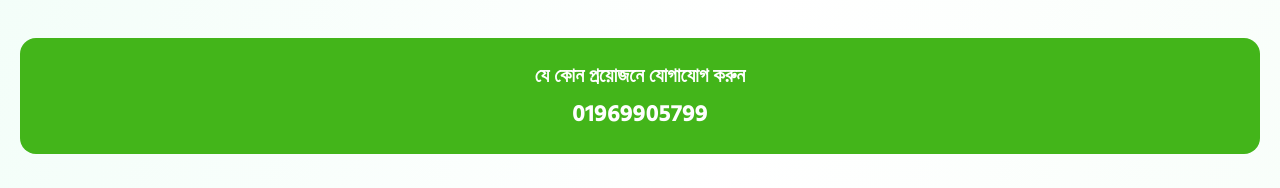
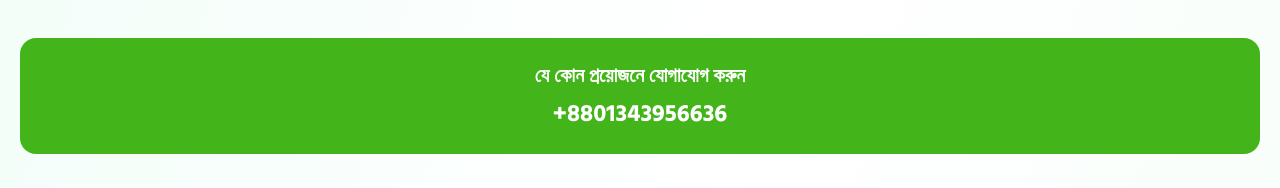
Before and after one commit to hirock0/organic_products, a Next.js app: page / in a window 1280 px wide. Shown: the part 1787-1975 px from the top of the page. Built offline with nearby package versions, Linux system fonts and the light colour scheme.

Commit message:
number changed

```diff
--- a/src/components/Home/Slogan/Slogan1.tsx
+++ b/src/components/Home/Slogan/Slogan1.tsx
@@ -70,7 +70,7 @@
       {/* Contact Section */}
       <div className="theme_background text-white text-center py-6 mt-10 rounded-2xl">
         <h3 className="text-xl font-bold">যে কোন প্রয়োজনে যোগাযোগ করুন</h3>
-        <p className="text-2xl font-extrabold mt-2">01969905799</p>
+        <p className="text-2xl font-extrabold mt-2">+8801343956636</p>
       </div>
     </section>
   );
```
